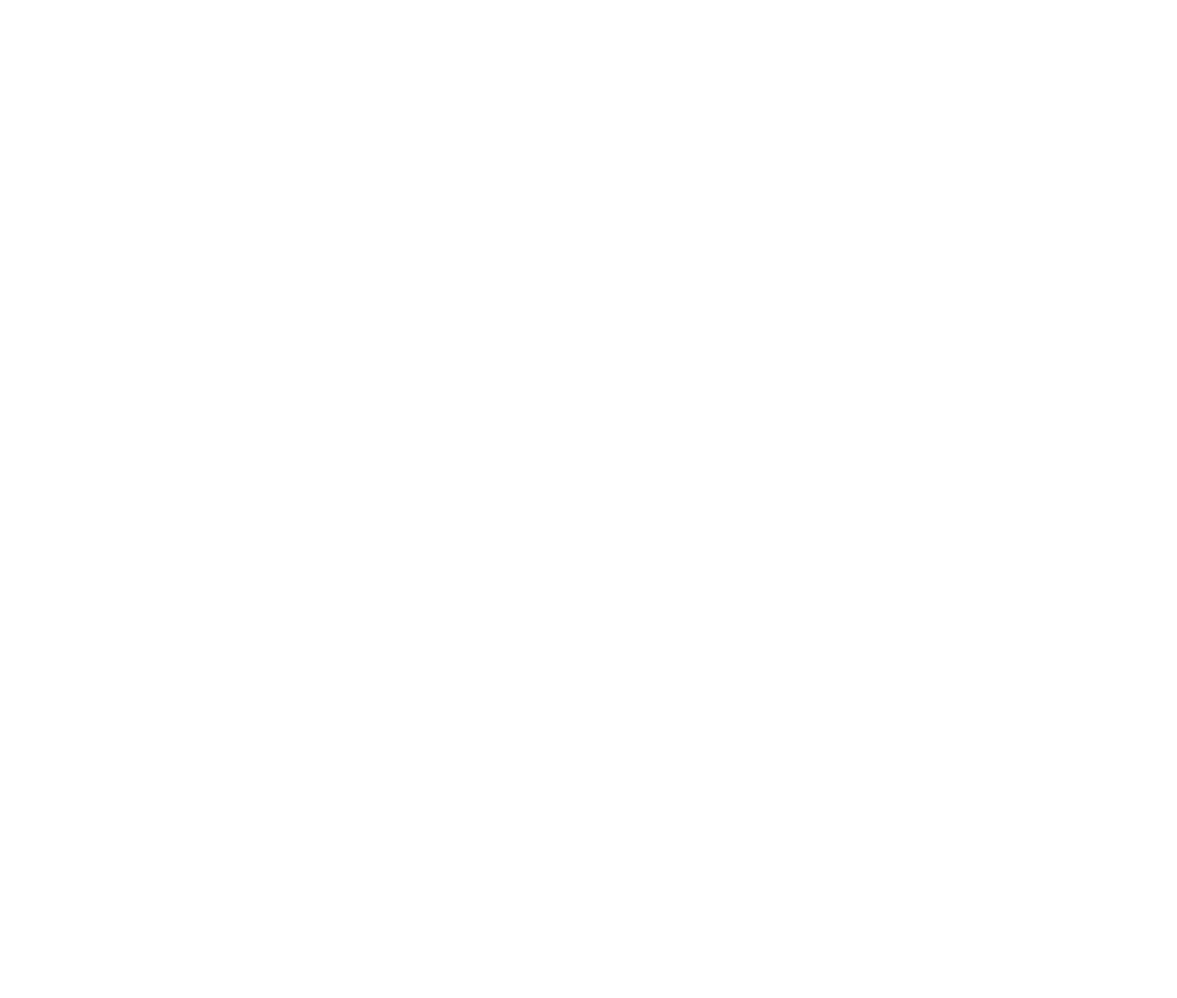
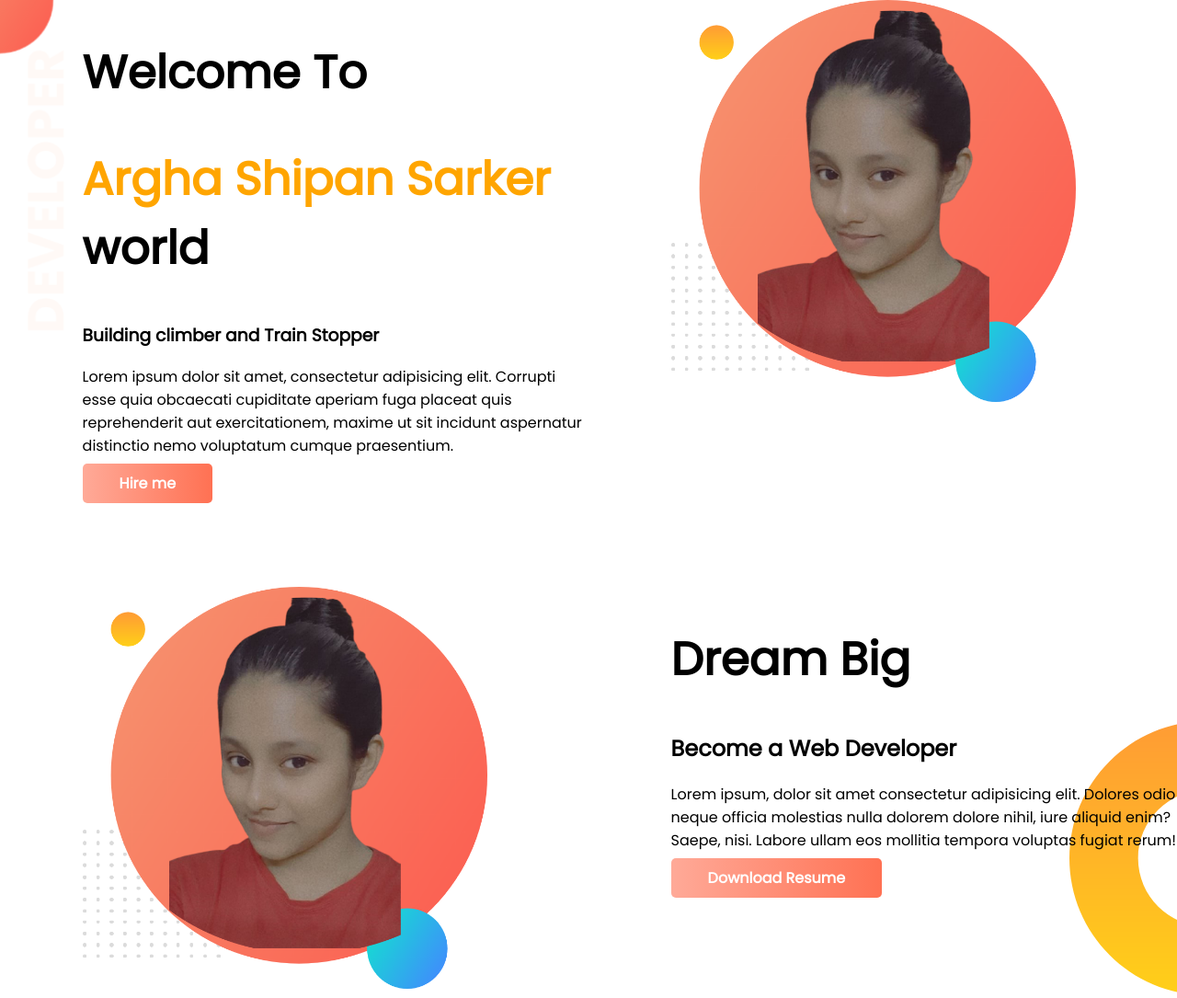
Before and after one commit to argha-shipansarker/portfolio-practice, a plain HTML site: page index.html in a window 1280 px wide. Shown: the whole page at 92% size. Before the commit the page ends 800 px from the top, so only its background shows below. Drawn offline with Linux system fonts and the light colour scheme.

```diff
--- a/index.html
+++ b/index.html
@@ -5,12 +5,44 @@
     <meta charset="UTF-8">
     <meta http-equiv="X-UA-Compatible" content="IE=edge">
     <meta name="viewport" content="width=device-width, initial-scale=1.0">
+    <link rel="preconnect" href="https://fonts.googleapis.com">
+    <link rel="preconnect" href="https://fonts.gstatic.com" crossorigin>
+    <link href="https://fonts.googleapis.com/css2?family=Poppins&display=swap" rel="stylesheet">
     <link rel="stylesheet" href="./style.css">
     <title>Portfolio</title>
 </head>
 
 <body>
-
+    <section class="top-banner" id="welcome">
+        <div class="half-width">
+            <h1>Welcome To</h1>
+            <h1><span class="name">Argha Shipan Sarker</span> world</h1>
+            <h3>Building climber and Train Stopper</h3>
+            <p>
+                Lorem ipsum dolor sit amet, consectetur adipisicing elit. Corrupti esse quia obcaecati cupiditate
+                aperiam fuga placeat quis reprehenderit aut exercitationem, maxime ut sit incidunt aspernatur distinctio
+                nemo voluptatum cumque praesentium.
+            </p>
+            <a href="https://www.linkedin.com/in/argha-shipan-sarker/" target="_blank" class="hire-me-button">Hire
+                me</a>
+        </div>
+        <div class="half-width">
+            <img src="./showOff/riyaPhotoShop.png" alt="Personal Photo">
+        </div>
+    </section>
+    <section class="dream-big">
+        <div class="half-width">
+            <img src="./showOff/riyaPhotoShop.png" alt="">
+        </div>
+        <div class="half-width">
+            <h1>Dream Big</h1>
+            <h2>Become a Web Developer</h2>
+            <p>Lorem ipsum, dolor sit amet consectetur adipisicing elit. Dolores odio neque officia molestias nulla
+                dolorem dolore nihil, iure aliquid enim? Saepe, nisi. Labore ullam eos mollitia tempora voluptas fugiat
+                rerum!</p>
+            <a href="#welcome" class="hire-me-button">Download Resume</a>
+        </div>
+    </section>
 </body>
 
 </html>
--- a/style.css
+++ b/style.css
@@ -0,0 +1,47 @@
+body{
+    font-family: 'Poppins', sans-serif;
+    margin: 0;
+}
+h1{
+    font-size: 50px;
+}
+.name{
+    color: #ffa500;
+}
+
+section{
+    display: flex;
+    /* height: 100vh; */
+    margin-bottom: 100px;
+}
+
+.half-width{
+    width: 50%;
+    /* border: 1px solid black; */
+    padding-left: 7%;
+}
+
+.half-width img{
+    width: 80%;
+}
+
+.hire-me-button{
+    text-decoration: none;
+    padding: 10px 40px;
+    border-radius: 5px;
+    color: white;
+    background-image: linear-gradient(to right, rgba(255, 113, 83, 0.6), rgb(255, 113, 83));
+    font-weight: 700;
+}
+
+.top-banner{
+    background-image: url(./images/top-banner.png);
+    /* border: 1px solid black; */
+    background-repeat: no-repeat;
+}
+
+.dream-big{
+    background-image: url(./images/dream-bg.png);
+    background-repeat: no-repeat;
+    background-position: right bottom;
+}
```
Also changed, not shown: images/dream-bg.png (added), images/exp-bg.png (added), images/my-bg.png (added), images/my-bg2.png (added), images/top-banner.png (added), showOff/riya.png (added), showOff/riya2.png (added), showOff/riyaPhotoShop.png (added).
